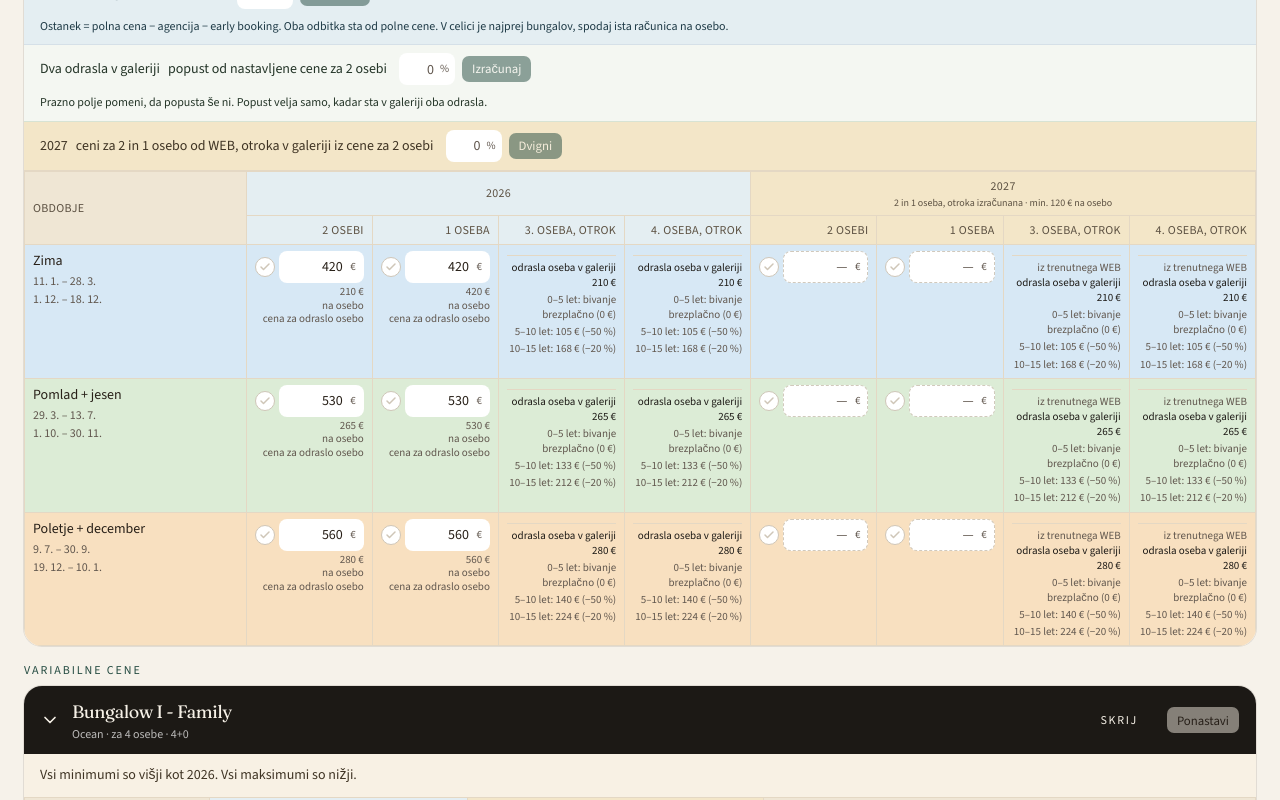
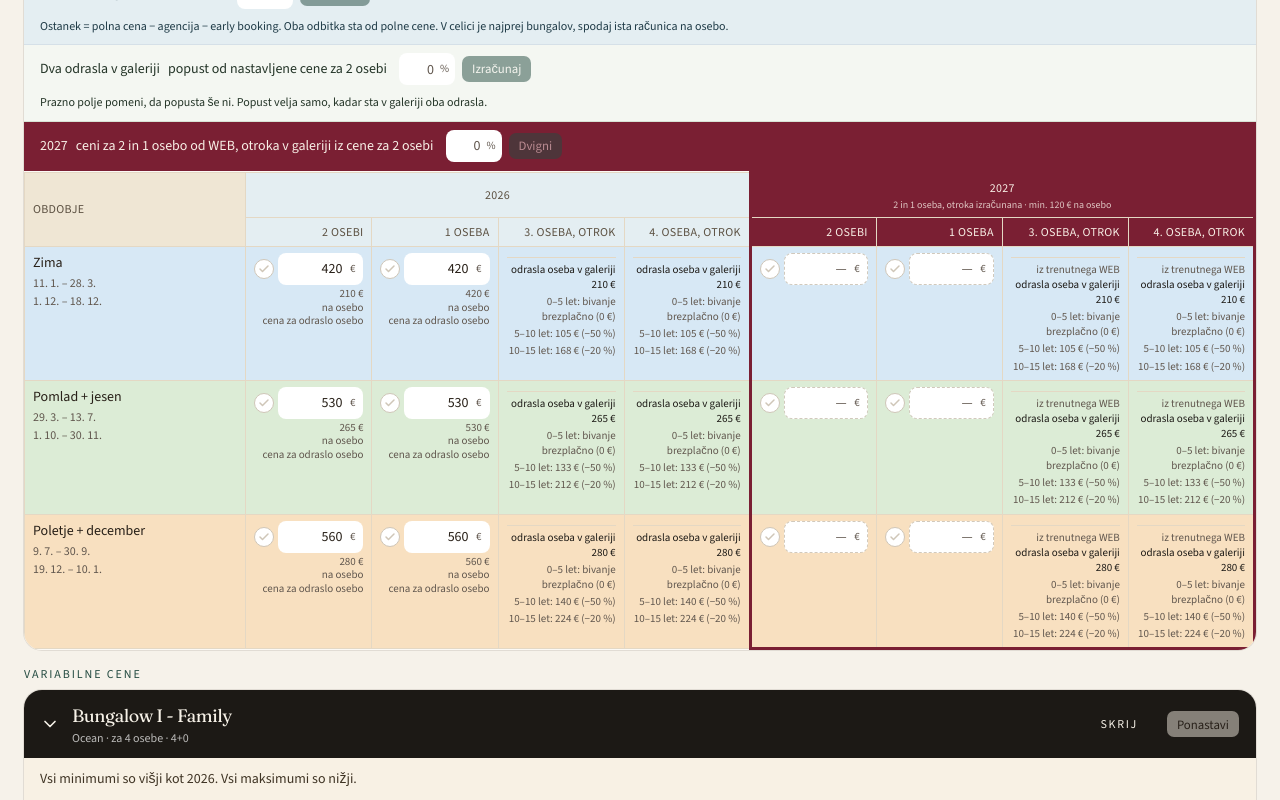
Before and after one commit to Urskapremk/komba-cabana, a Next.js app: page / in a window 1280 px wide. Shown: the part 980-1780 px from the top of the page. Built offline with nearby package versions, Linux system fonts and the light colour scheme.

Commit message:
Leto 2027 obrobi bordo okvir, naslov je iste barve.
Co-authored-by: info <info@hnatura.com>

```diff
--- a/src/components/price-tables.tsx
+++ b/src/components/price-tables.tsx
@@ -90,6 +90,18 @@ const SEASON_SOFT: Record<string, string> = {
   "pomlad-jesen": "bg-[#dcecd6]",
   "poletje-december": "bg-[#f8e0c0]",
 };
+
+const BORDO = "#7a1f33";
+
+function yearFrame(sides: { left?: boolean; right?: boolean; top?: boolean; bottom?: boolean }) {
+  const line = `3px solid ${BORDO}`;
+  return {
+    ...(sides.left ? { borderLeft: line } : {}),
+    ...(sides.right ? { borderRight: line } : {}),
+    ...(sides.top ? { borderTop: line } : {}),
+    ...(sides.bottom ? { borderBottom: line } : {}),
+  };
+}
 
 function subscribeStore(onChange: () => void) {
   window.addEventListener("storage", onChange);
@@ -1052,8 +1064,8 @@ function WebCompareCard({
           <GalleryPairSummary current={current} next={next} percent={galleryPair} extraBeds={extraBeds} />
         </div>
       ) : null}
-      <div className="flex flex-wrap items-center gap-x-3 gap-y-2 border-b border-[#e4d8c4] bg-[#f3e6c8] px-4 py-2">
-        <p className="text-sm text-[#3f3424]">
+      <div className="flex flex-wrap items-center gap-x-3 gap-y-2 border-b border-[#7a1f33] bg-[#7a1f33] px-4 py-2 text-[#f8efe6]">
+        <p className="text-sm">
           <span className="font-medium">2027</span>
           <span className="ml-2">
             {linkedToFamily && lift == null
@@ -1096,10 +1108,11 @@ function WebCompareCard({
               </th>
               <th
                 colSpan={nextPriceGuests.length + nextChildGuests.length}
-                className={cn(headCell, "bg-[#f3e6c8] text-center")}
+                className={cn(headCell, "bg-[#7a1f33] text-center text-[#f8efe6]")}
+                style={yearFrame({ left: true, right: true, top: true })}
               >
                 2027
-                <span className="mt-0.5 block text-[10px] font-normal tracking-normal normal-case">
+                <span className="mt-0.5 block text-[10px] font-normal tracking-normal text-[#f8efe6]/80 normal-case">
                   {family ? "2 in 1 oseba, otroka izračunana · " : extraBeds ? "2 in 1 oseba, dodatni ležišči izračunani · " : oneExtraBed ? "2 in 1 oseba, dodatno ležišče izračunano · " : ""}
                   min. {PERSON_FLOOR_2027} € na osebo
                 </span>
@@ -1116,23 +1129,35 @@ function WebCompareCard({
                   {bedLabel(count)}
                 </th>
               ))}
-              {nextPriceGuests.map((count) => (
-                <th key={`next-${count}`} className={cn(headCell, "bg-[#f3e6c8] text-right")}>
+              {nextPriceGuests.map((count, index) => (
+                <th
+                  key={`next-${count}`}
+                  className={cn(headCell, "bg-[#7a1f33] text-right text-[#f8efe6]")}
+                  style={yearFrame({
+                    left: index === 0,
+                    right: nextChildGuests.length === 0 && index === nextPriceGuests.length - 1,
+                  })}
+                >
                   {guestLabel(count)}
                 </th>
               ))}
-              {nextChildGuests.map((count) => (
-                <th key={`next-child-${count}`} className={cn(headCell, "bg-[#f3e6c8] text-right")}>
+              {nextChildGuests.map((count, index) => (
+                <th
+                  key={`next-child-${count}`}
+                  className={cn(headCell, "bg-[#7a1f33] text-right text-[#f8efe6]")}
+                  style={yearFrame({ right: index === nextChildGuests.length - 1 })}
+                >
                   {bedLabel(count)}
                 </th>
               ))}
             </tr>
           </thead>
           <tbody>
-            {PERSON_SEASONS.map((season) => {
+            {PERSON_SEASONS.map((season, seasonIndex) => {
               const currentTwo = current[season.id]?.[2] ?? null;
               const nextTwo = next[season.id]?.[2] ?? null;
               const yearGallery = familyGalleryTwoPerson(currentTwo, nextTwo, true);
+              const lastSeason = seasonIndex === PERSON_SEASONS.length - 1;
               return (
               <tr key={season.id} className={SEASON_SOFT[season.id]}>
                 <td className={cn(bodyCell, "align-top text-left")}>
@@ -1173,10 +1198,18 @@ function WebCompareCard({
                     {family || extraBeds ? <GalleryPairLine setPrice={currentTwo} percent={galleryPair} /> : null}
                   </td>
                 ))}
-                {nextPriceGuests.map((count) => {
+                {nextPriceGuests.map((count, index) => {
                   const amount = next[season.id]?.[count] ?? null;
                   return (
-                    <td key={`next-${count}`} className={cn(bodyCell, "align-top text-right")}>
+                    <td
+                      key={`next-${count}`}
+                      className={cn(bodyCell, "align-top text-right")}
+                      style={yearFrame({
+                        left: index === 0,
+                        right: nextChildGuests.length === 0 && index === nextPriceGuests.length - 1,
+                        bottom: lastSeason,
+                      })}
+                    >
                       <EuroInput
                         label={`${card.name}, 2027, ${season.label}, ${guestLabel(count)}`}
                         value={amount}
@@ -1203,8 +1236,12 @@ function WebCompareCard({
                     </td>
                   );
                 })}
-                {nextChildGuests.map((count) => (
-                  <td key={`next-child-${count}`} className={cn(bodyCell, "align-top text-right")}>
+                {nextChildGuests.map((count, index) => (
+                  <td
+                    key={`next-child-${count}`}
+                    className={cn(bodyCell, "align-top text-right")}
+                    style={yearFrame({ right: index === nextChildGuests.length - 1, bottom: lastSeason })}
+                  >
                     <GalleryStay twoPerson={yearGallery} place={adultPlace} pairPercent={oneExtraBed ? galleryPair : pairForBeds} singleBed={oneExtraBed} fromCurrent={nextTwo == null && currentTwo != null} />
                     {oneExtraBed ? (
                       <ExtraBedLine twoPerson={yearGallery} percent={galleryPair} fromCurrent={nextTwo == null && currentTwo != null} />
```
